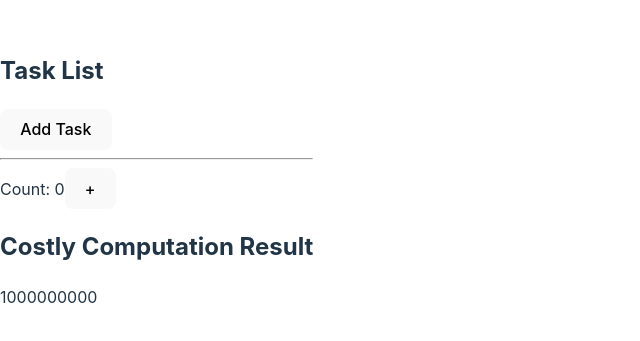
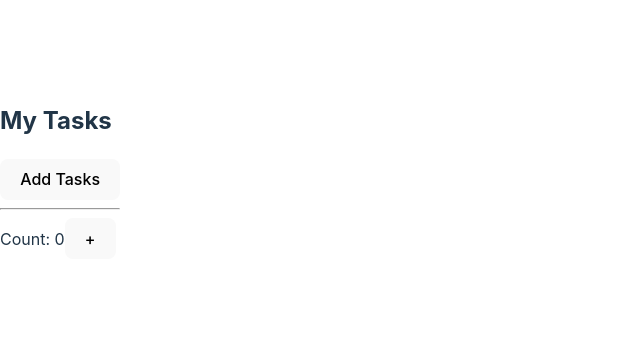
Before and after one commit to Nparooei/hooks-t, a React (Vite) app: page / in a window 1280 px wide. Shown: the part 229-570 px from the top of the page, without its empty margins (0-640 px from the left). Built offline with nearby package versions, Linux system fonts and the light colour scheme.

Commit message:
feat: with use callback

```diff
--- a/src/App.jsx
+++ b/src/App.jsx
@@ -1,46 +1,28 @@
-import { useState,useMemo } from "react";
+import { useState, useCallback } from "react";
+import TaskList from "./components/TaskList";
 
 const App = () => {
-  const [counter, setCounter] = useState(0);
-  const [taskList, setTaskList] = useState([]);
-  const costlyResult = useMemo(()=>costlyComputation(counter),[counter]);
+  const [taskCount, setTaskCount] = useState(0);
+  const [taskArray, setTaskArray] = useState([]);
 
-  const incrementCounter = () => {
-    setCounter((prevCount) => prevCount + 1);
+  const increaseCount = () => {
+    setTaskCount((prevCount) => prevCount + 1);
   };
 
-  const addNewTask = () => {
-    setTaskList((prevTasks) => [...prevTasks, "New Task"]);
-  };
+  const addTask = useCallback(() => {
+    setTaskArray((prevTasks) => [...prevTasks, "New Task"]);
+  }, [taskArray]);
 
   return (
-    <div>
-      <div>
-        <h2>Task List</h2>
-        {taskList.map((task, index) => (
-          <p key={index}>{task}</p>
-        ))}
-        <button onClick={addNewTask}>Add Task</button>
-      </div>
+    <>
+      <TaskList tasks={taskArray} addTask={addTask} />
       <hr />
       <div>
-        Count: {counter}
-        <button onClick={incrementCounter}>+</button>
-        <h2>Costly Computation Result</h2>
-        {costlyResult}
+        Count: {taskCount}
+        <button onClick={increaseCount}>+</button>
       </div>
-    </div>
+    </>
   );
 };
 
-const costlyComputation = (value) => {
-  console.log("Performing costly computation...");
-  console.time("Costly Computation Time");
-  for (let i = 0; i < 1000000000; i++) {
-    value += 1;
-  }
-  console.timeEnd("Costly Computation Time");
-  return value;
-};
-
 export default App;
--- /dev/null
+++ b/src/components/TaskList.jsx
@@ -0,0 +1,16 @@
+import { memo } from "react";
+
+const Tasks = ({ tasks, addTask }) => {
+  console.log("rendered task component");
+  return (
+    <>
+      <h2>My Tasks</h2>
+      {tasks.map((task, index) => {
+        return <p key={index}>{task}</p>;
+      })}
+      <button onClick={addTask}>Add Tasks</button>
+    </>
+  );
+};
+
+export default memo(Tasks);
```
